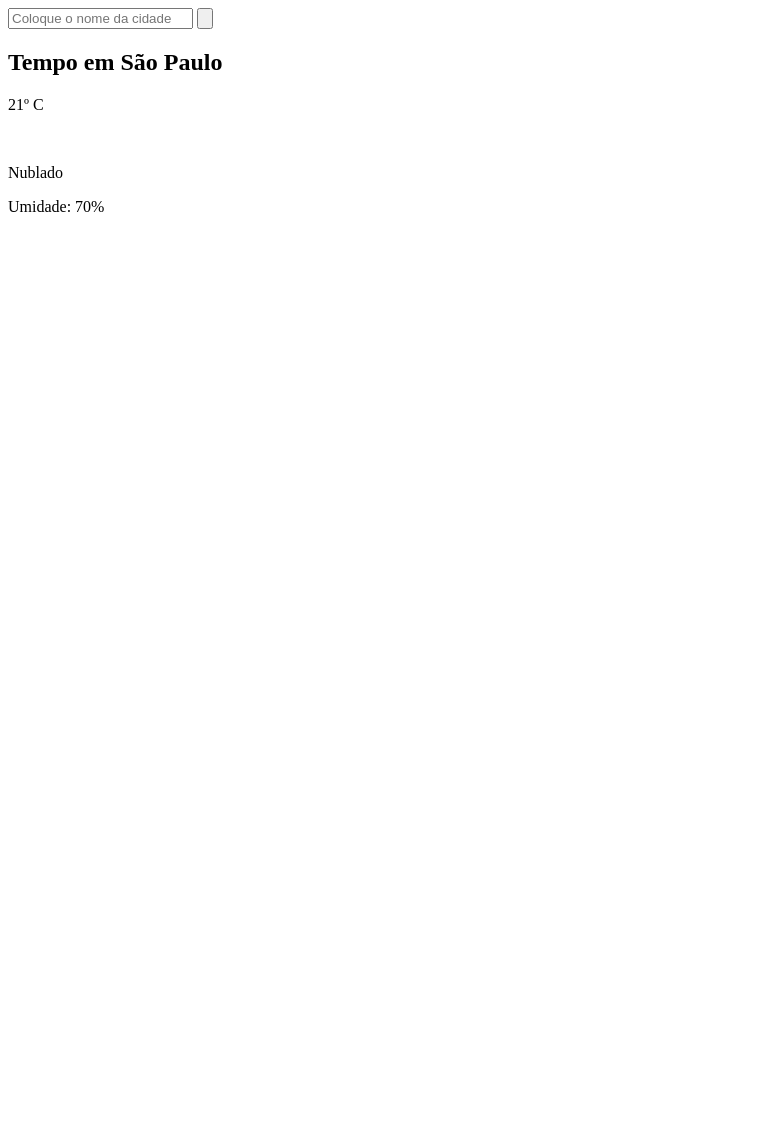
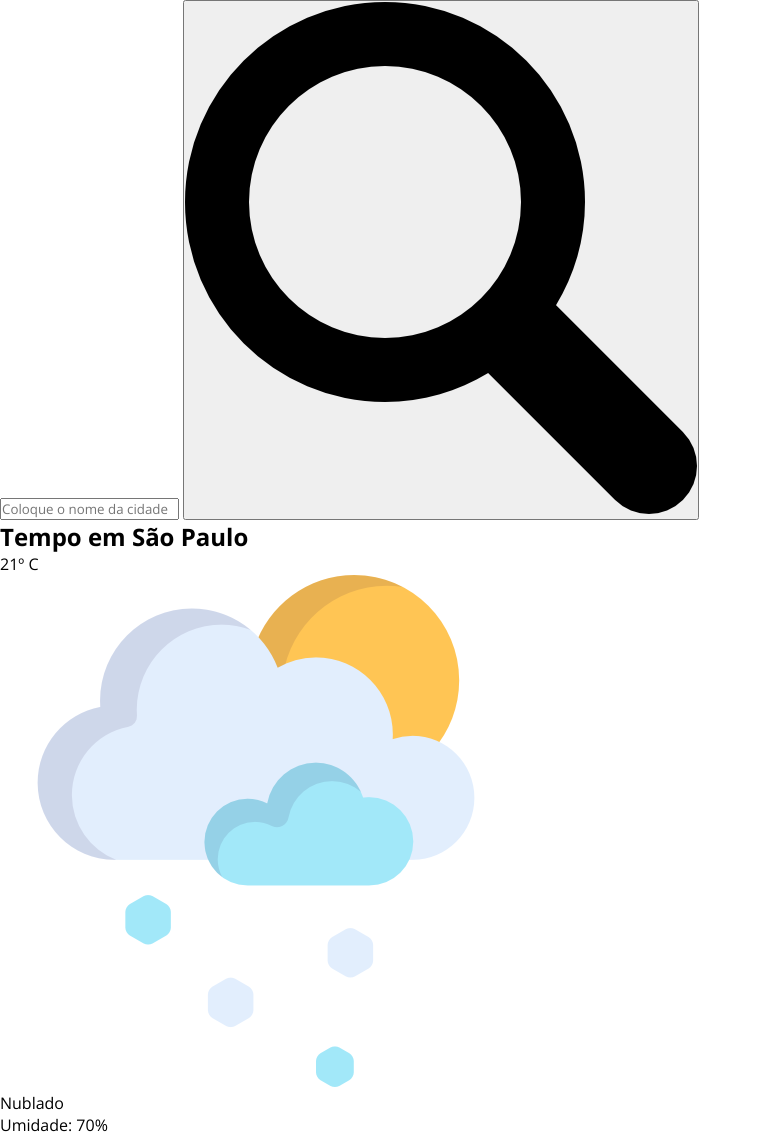
Before and after one commit to figuerarj/clima_tempo_api, a plain HTML site: page index.html in a window 1280 px wide. Shown: the whole page, without its empty margins (0-762 px from the left). Before the commit the page ends 800 px from the top, so only its background shows below. Drawn offline with nearby package versions, Linux system fonts and the light colour scheme.

Commit message:
html finalizado, inseri 2 imagens e inicio do CSS

```diff
--- a/index.html
+++ b/index.html
@@ -5,18 +5,21 @@
     <meta name="viewport" content="width=device-width, initial-scale=1.0" />
     <title>Clima Tempo</title>
     <link rel="stylesheet" href="styles.css" />
+    <link rel="preconnect" href="https://fonts.googleapis.com">
+<link rel="preconnect" href="https://fonts.gstatic.com" crossorigin>
+<link href="https://fonts.googleapis.com/css2?family=Open+Sans:wght@300;400;500;700&display=swap" rel="stylesheet">
   </head>
   <body>
     <div class="container-bigger">
       <input class="input" type="text" placeholder="Coloque o nome da cidade" />
       <button class="button">
-        <img class="img-button" />
+        <img src="loupe.png" class="img-button" />
       </button>
       <div class="container-mid">
       <h2 class="cidade">Tempo em São Paulo</h2>
       <p class="temp">21º C</p>
       <div class="container-small">
-        <img class="img-temp" />
+        <img class="img-temp" src="snowy.png">
         <p class="climate">Nublado</p>
     </div>
     </div>
--- a/styles.css
+++ b/styles.css
@@ -0,0 +1,6 @@
+*{
+    padding: 0;
+    margin: 0;
+    box-sizing: border-box;
+    font-family: 'Open Sans', sans-serif;
+}
```
Also changed, not shown: loupe.png (added), snowy.png (added).
